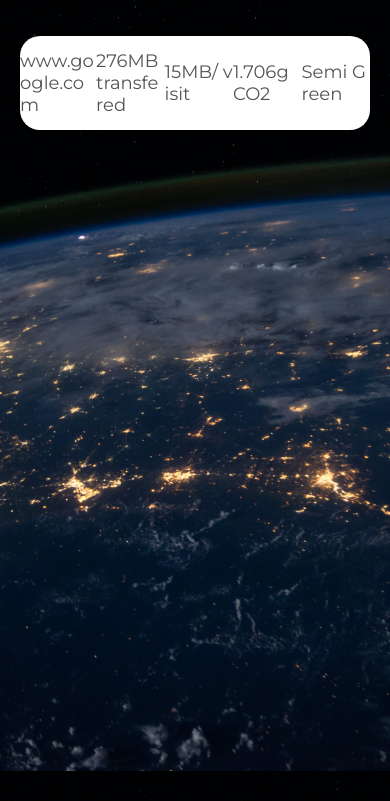
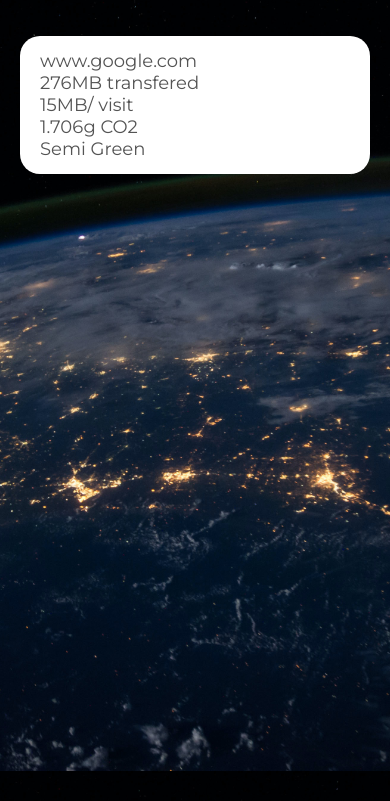
Before and after one commit to devdasz/TRINIT_Ashohay_DEV_2, a browser extension: page GlobalTraker/dashboard.html in a window 390 px wide. Shown: the part 73-874 px from the top of the page. Drawn offline with Linux system fonts and the light colour scheme; no server answers.

Commit message:
fix for mobile view

```diff
--- a/GlobalTraker/dashboard.css
+++ b/GlobalTraker/dashboard.css
@@ -66,3 +66,30 @@ h1{
 
 
 }
+/* On screens that are 600px or less, set the background color to olive */
+@media screen and (max-width: 600px) {
+    .data{
+        display: flex;
+        flex-flow: column;
+        background-color: rgb(255, 255, 255);
+        padding-top: 14px;
+        padding-bottom: 14px;
+        align-items: center;
+        justify-content: center;
+        margin-top: 10px;
+        margin-left: 20px;
+        margin-right: 20px;
+        border-radius: 20px;
+        flex-wrap: wrap;
+
+    }
+    .dataCommon{
+
+        width: 100%;
+        padding-left: 20px;
+
+
+
+    }
+
+}
--- a/extension/dashboard.css
+++ b/extension/dashboard.css
@@ -46,6 +46,7 @@ h1{
     margin-left: 20px;
     margin-right: 20px;
     border-radius: 20px;
+    flex-wrap: wrap;
 
 }
 
@@ -58,7 +59,6 @@ h1{
     color: #545454;
     line-break: anywhere;
 
-
 }
 .dataCol1{
 
@@ -66,3 +66,31 @@ h1{
 
 
 }
+
+/* On screens that are 600px or less, set the background color to olive */
+@media screen and (max-width: 600px) {
+    .data{
+        display: flex;
+        flex-flow: column;
+        background-color: rgb(255, 255, 255);
+        padding-top: 14px;
+        padding-bottom: 14px;
+        align-items: center;
+        justify-content: center;
+        margin-top: 10px;
+        margin-left: 20px;
+        margin-right: 20px;
+        border-radius: 20px;
+        flex-wrap: wrap;
+
+    }
+    .dataCommon{
+
+        width: 100%;
+        padding-left: 20px;
+
+
+
+    }
+
+}
```
